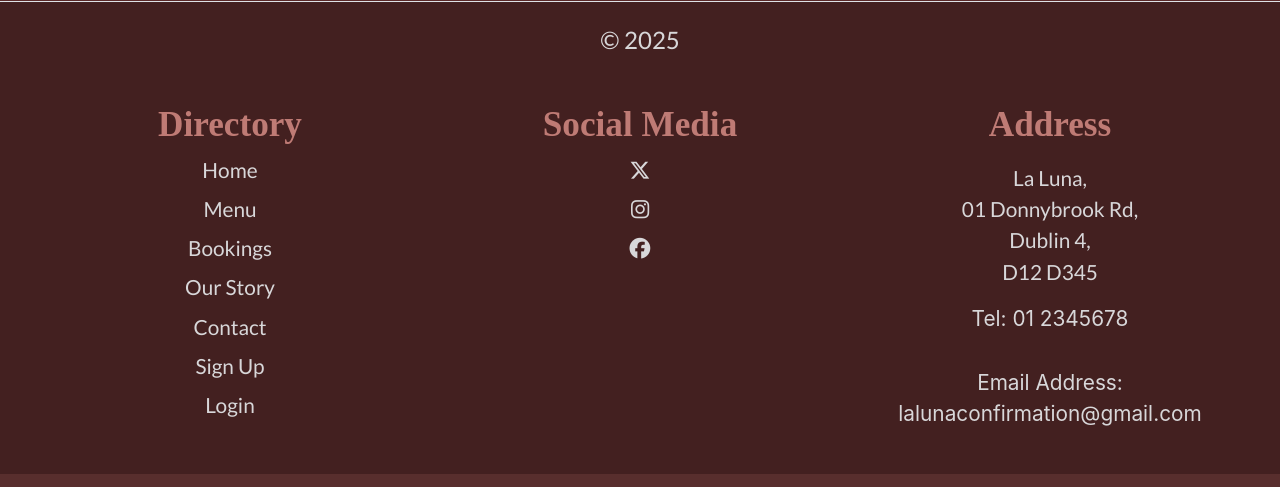
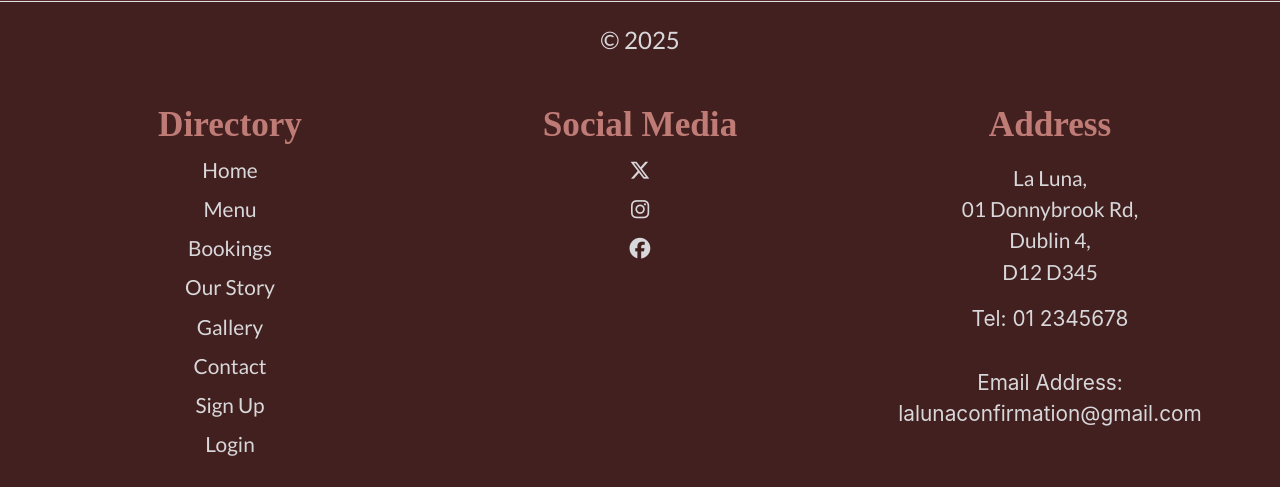
Before and after one commit to maevecrossan/la-luna, a Django app: template templates/index.html in a window 1280 px wide. Shown: the part 3244-3731 px from the top of the page. Run offline with Django 4.2, Linux system fonts and the light colour scheme; the template is opened without the code that fills it, so the values that code supplies are empty; some libraries are stand-ins or nearby versions; some web fonts are replaced.

Commit message:
Add gallery link to footer directory.

```diff
--- a/templates/base.html
+++ b/templates/base.html
@@ -250,6 +250,12 @@
                     </li>
 
                     <li class="mb-2">
+                        <a href="{% url 'index' %}#mini-gallery-container" class="footer-link off-white p-0">
+                            Gallery
+                        </a>
+                    </li>
+
+                    <li class="mb-2">
                         <a href="{% url 'contact' %}" class="footer-link off-white p-0">
                             Contact
                         </a>
```
